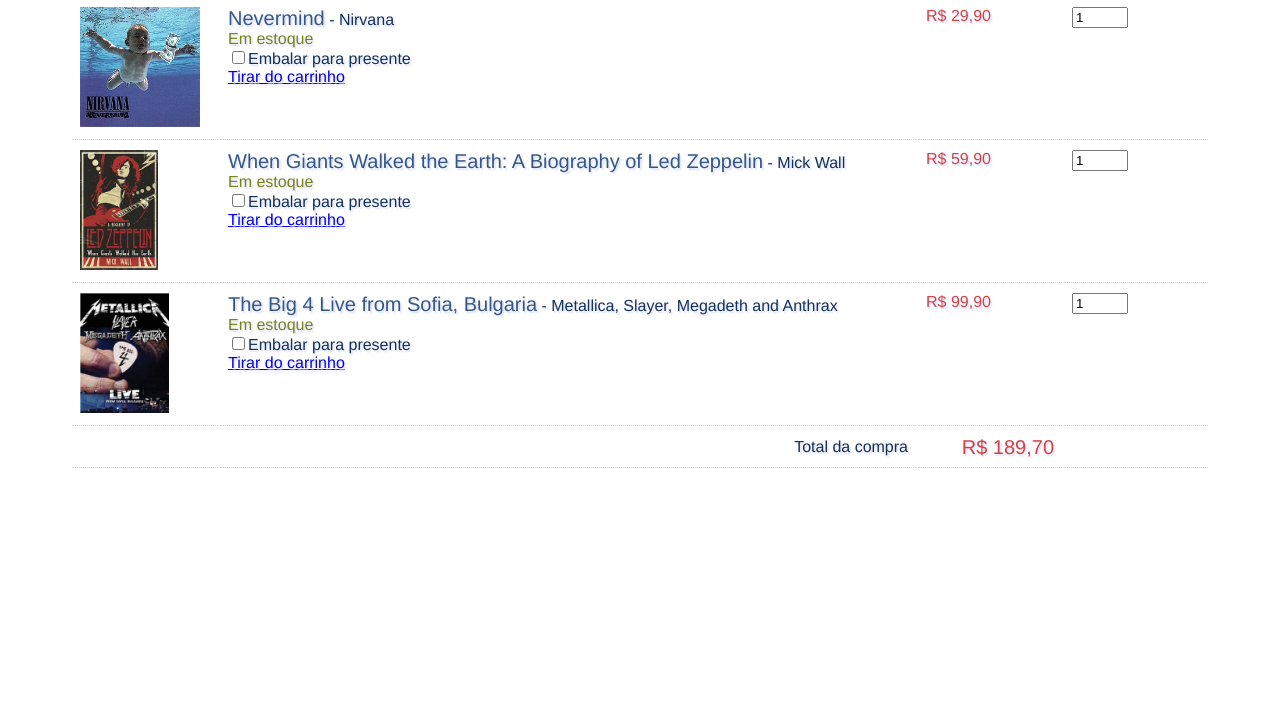
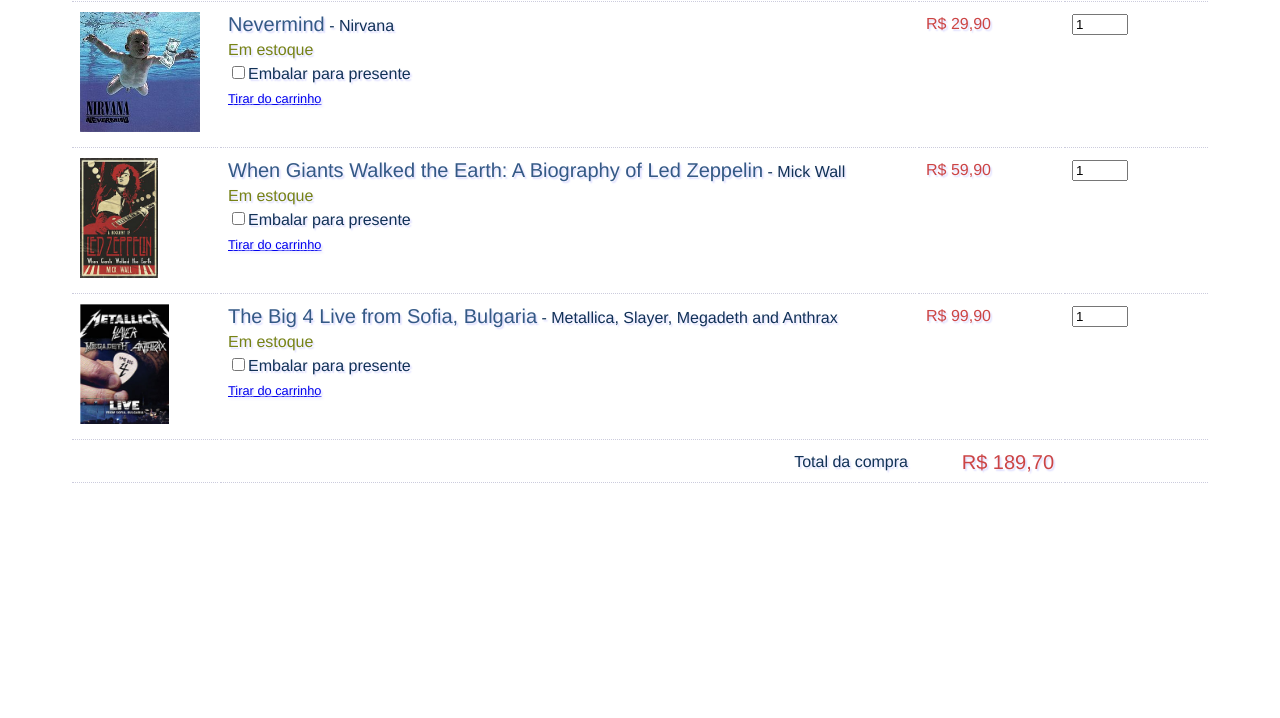
Before and after one commit to pbalduino/rogus-music, a plain HTML site: page site-novo/cart.html in a window 1280 px wide. Shown: the part 82-800 px from the top of the page. Drawn offline with Linux system fonts and the light colour scheme.

Commit message:
Improved typography

```diff
--- a/site-novo/stylesheets/rogus.css
+++ b/site-novo/stylesheets/rogus.css
@@ -7,6 +7,7 @@ body {
 	width: 1140px;
 	margin: 0 auto;
 	text-shadow: 0.1em 0.1em 0.1em #ddf;
+	line-height: 1.5em;
 }
 
 h2 {
@@ -58,6 +59,10 @@ a.author-link {
 	color: #113157;
 }
 
+a.delete-link {
+	font-size: 0.8em;
+}
+
 img.cover {
 	height: 7.5em;  /* 120/16 = 7.5 */
 }
```
